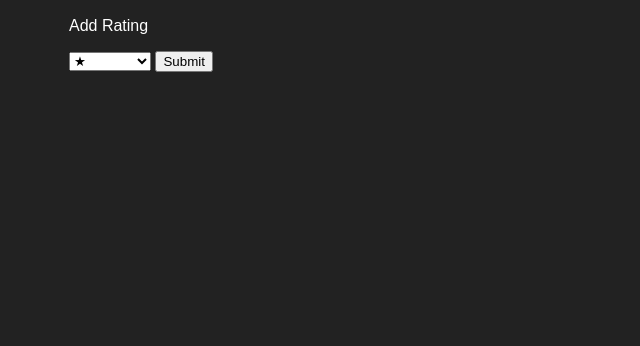
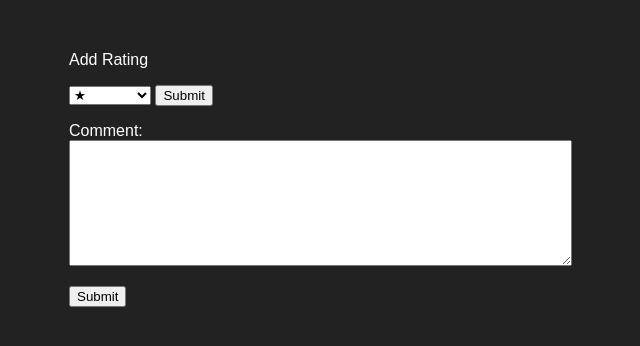
Before and after one commit to KarmaWSYD/duck-rater, a Flask app: template templates/show_item.html in a window 1280 px wide. Shown: the part 258-604 px from the top of the page, without its empty margins (171-811 px from the left). Run offline with Flask 3, Linux system fonts and the light colour scheme; the template is opened without the code that fills it, so the values that code supplies are empty; the visitor is signed in with stand-in values (Sample User, id 1).

Commit message:
Add comment functionality (#5)
* feat: add comment-related html

* fix: add missing endfor block

* fix: rename description to comment for comment form

* feat: add and remove comments from posts

* fix: incorrect reference to comments

* fix: incorrect reference to comment.id instead of comment_id

* fix: return comment creator user

* fix: fix sql ambiguity errors

* fix: jinja form ambiguity

* fix: incorrect reference to comment

* fix: reference to comment instead of comment_text

* fix: fix sql format error

* feat: make comments into divs

```diff
--- a/app.py
+++ b/app.py
@@ -4,6 +4,7 @@ from secrets import token_hex
 import random
 import os
 import items, users
+from comments import delete_comment, get_comments, add_comment
 from dotenv import load_dotenv
 # uses locally defined dotenv.py, but should be compatible with python-dotenv
 # we're not using the proper module due to course requirements
@@ -142,6 +143,7 @@ def show_item(item_id):
     images = items.get_images(item_id)
     category = items.get_category(item["category"])
     ratings_count = items.get_ratings_count(item_id)
+    comments = get_comments(item_id=item_id)
     if ratings_count:
         ratings_count = ratings_count[0]
     else:
@@ -159,7 +161,7 @@ def show_item(item_id):
         user_rating = items.get_rating(item_id, session["user_id"])
     else:
         user_rating = None
-    return render_template("show_item.html", images=images, item=item, category=category, ratings_count=ratings_count, average_rating=average_rating, user_rating=user_rating)
+    return render_template("show_item.html", images=images, item=item, category=category, ratings_count=ratings_count, average_rating=average_rating, user_rating=user_rating, comments=comments)
 
 @app.route("/remove-item/<int:item_id>", methods=["GET", "POST"])
 def remove_item(item_id):
@@ -244,3 +246,23 @@ def add_rating(item_id):
         rating = 5
     items.add_rating(item_id, user=session["user_id"], rating=rating)
     return redirect("/item/" + str(item_id))
+
+@app.route(rule="/create-comment/<int:item_id>", methods=["POST"])
+def create_comment(item_id):
+    require_login()
+    check_csrf()
+
+    user = session["user_id"]
+    comment = request.form["comment_text"]
+    add_comment(item_id=item_id, user_id=user, comment=comment)
+    return redirect("/item/" + str(item_id))
+
+# should this be a delete?
+@app.route(rule="/remove-comment/<int:item_id>/<int:comment_id>", methods=["POST"])
+def remove_comment(item_id, comment_id):
+    require_login()
+    check_csrf()
+
+    user=session["user_id"]
+    delete_comment(item_id=item_id, comment_id=comment_id, user_id=user)
+    return redirect("/item/" + str(item_id))
--- a/templates/show_item.html
+++ b/templates/show_item.html
@@ -18,6 +18,16 @@
   {% endif %}
 </p>
 
+</p>
+{% for image in images %}
+<br />
+<img src="/duck-images/{{ image.id }}" alt="Picture of a duck" />
+{% endfor %}
+<br />
+<p>
+  {{ item.description }}
+</p>
+
 {% if session.user_id %}
 
 <body>
@@ -36,15 +46,28 @@
     </p>
   </form>
 </body>
+
+<body>
+  <form action="/create-comment/{{ item.id }}" method="post">
+    <p>
+      <label for="comment_text">Comment</label>: <br />
+      <textarea name="comment_text" id="comment_text" rows="8" cols="60" maxlength="1000" required></textarea>
+    </p>
+    <input type="hidden" name="csrf_token" value="{{ session.csrf_token }}" />
+    <input type="submit" value="Submit" />
+  </form>
+</body>
+
 {% endif %}
 
-</p>
-{% for image in images %}
-<br />
-<img src="/duck-images/{{ image.id }}" alt="Picture of a duck" />
+{% for comment in comments %}
+<div class="comment">
+  User: <a href="/user/{{ comment.user_id }}">{{ comment.user }}</a>
+  {% if session.user_id == comment.user %}
+  <a href="/remove-comment/{{ item.id }}/{{ comment.id }}">Delete</a>
+  {% endif %}
+  <br>
+  {{ comment.comment_text }}
+</div>
 {% endfor %}
-<br />
-<p>
-  {{ item.description }}
-</p>
 {% endblock %}
```
Also changed, not shown: comments.py (added, +40 -0 lines).
